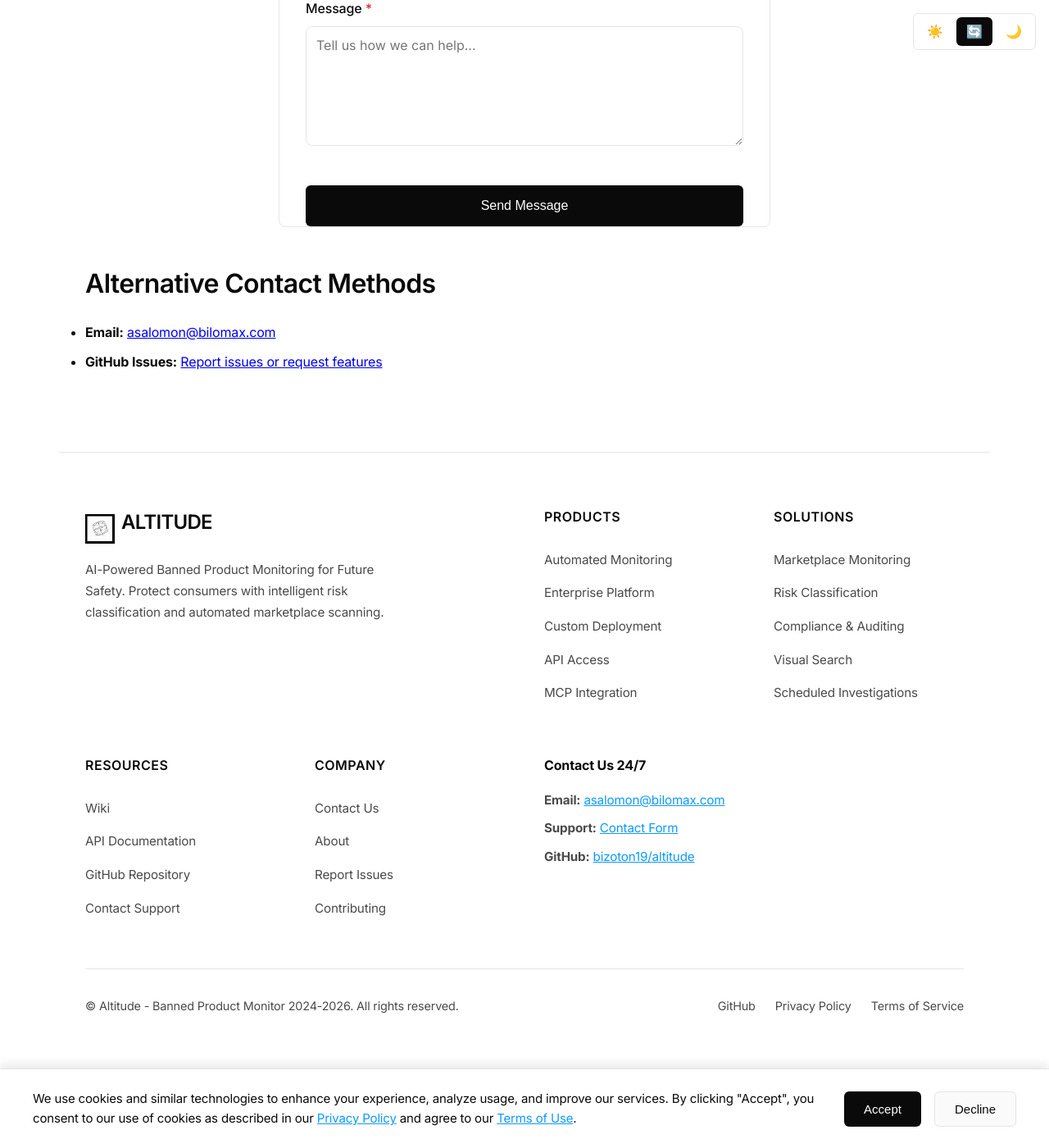
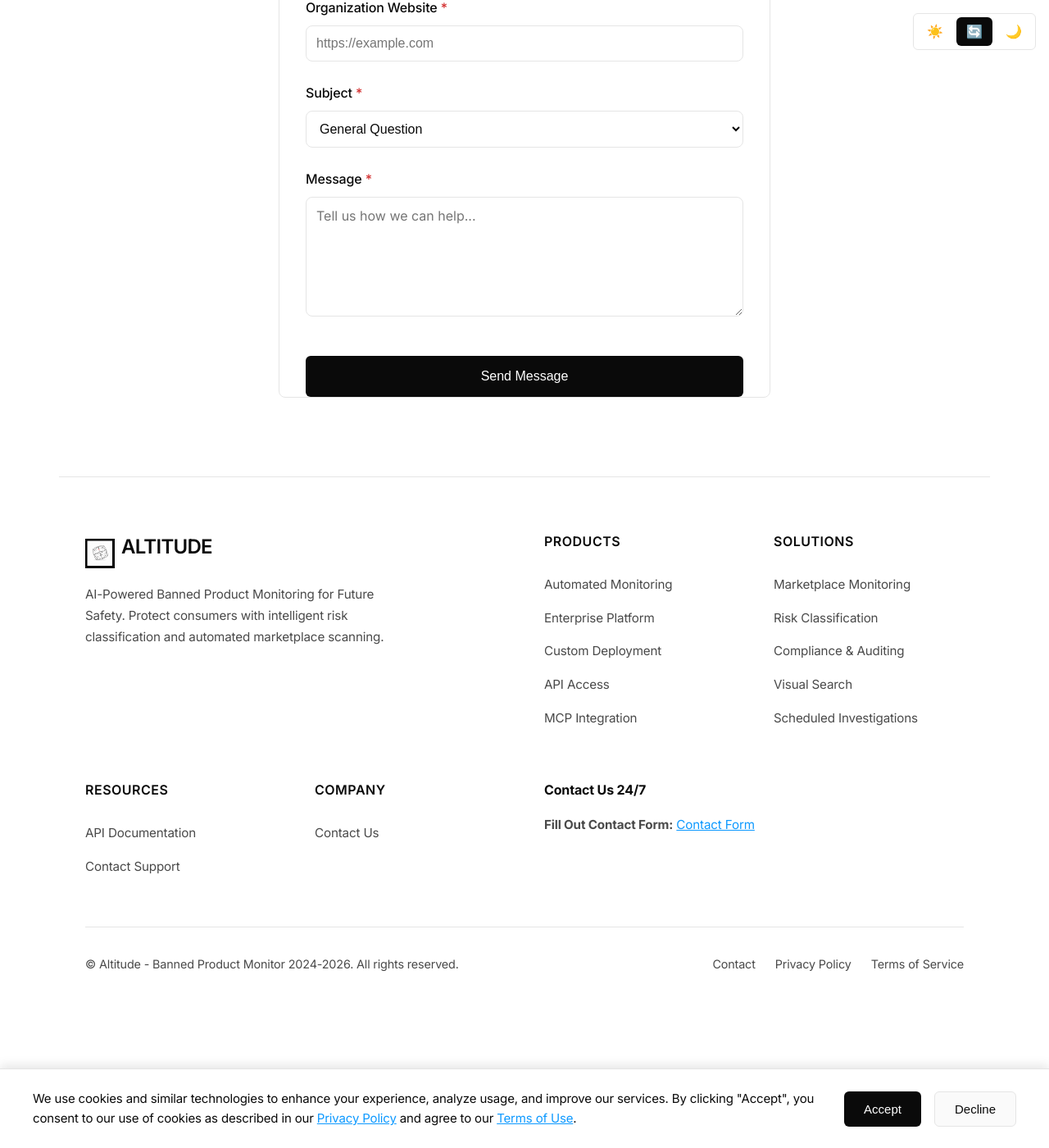
Before and after one commit to bizoton19/altitude, a Jekyll site: the page built from docs/contact.md, in a window 1280 px wide and 1400 px high, scrolled down 754 px. Shown: the whole window at 82% size. Built offline with Jekyll 4.4.1, drawn with Linux system fonts in a browser that asks for light colours.

Commit message:
Remove all GitHub links from documentation
- Remove GitHub link from hero CTA button (change to contact page)
- Remove 'View on GitHub' link from footer in index.md
- Remove GitHub link from footer navigation
- Update form redirect URL to use Jekyll site.url instead of hardcoded GitHub Pages URL

```diff
--- a/docs/_layouts/default.html
+++ b/docs/_layouts/default.html
@@ -1592,9 +1592,7 @@
         <div class="footer-section">
           <h4>Resources</h4>
           <ul>
-            <li><a href="{{ '/contact.html' | relative_url }}">Wiki</a></li>
             <li><a href="{{ '/contact.html' | relative_url }}">API Documentation</a></li>
-            <li><a href="https://github.com/bizoton19/altitude" target="_blank">GitHub Repository</a></li>
             <li><a href="{{ '/contact.html' | relative_url }}">Contact Support</a></li>
           </ul>
         </div>
@@ -1603,24 +1601,20 @@
           <h4>Company</h4>
           <ul>
             <li><a href="{{ '/contact.html' | relative_url }}">Contact Us</a></li>
-            <li><a href="https://github.com/bizoton19/altitude" target="_blank">About</a></li>
-            <li><a href="https://github.com/bizoton19/altitude/issues" target="_blank">Report Issues</a></li>
-            <li><a href="https://github.com/bizoton19/altitude" target="_blank">Contributing</a></li>
+
           </ul>
         </div>
 
         <div class="footer-contact">
           <h4>Contact Us 24/7</h4>
-          <p><strong>Email:</strong> <a href="mailto:asalomon@bilomax.com">asalomon@bilomax.com</a></p>
-          <p><strong>Support:</strong> <a href="{{ '/contact.html' | relative_url }}">Contact Form</a></p>
-          <p><strong>GitHub:</strong> <a href="https://github.com/bizoton19/altitude" target="_blank">bizoton19/altitude</a></p>
+          <p><strong>Fill Out Contact Form:</strong> <a href="{{ '/contact.html' | relative_url }}">Contact Form</a></p>
         </div>
       </div>
 
       <div class="footer-bottom">
         <p>&copy; {{ site.title }} 2024-2026. All rights reserved.</p>
         <div class="footer-bottom-links">
-          <a href="https://github.com/bizoton19/altitude" target="_blank">GitHub</a>
+          <a href="{{ '/contact.html' | relative_url }}">Contact</a>
           <a href="{{ '/privacy.html' | relative_url }}">Privacy Policy</a>
           <a href="{{ '/terms.html' | relative_url }}">Terms of Service</a>
         </div>
--- a/docs/contact.md
+++ b/docs/contact.md
@@ -14,7 +14,7 @@
     <input type="hidden" name="_captcha" value="false">
     <input type="hidden" name="_template" value="table">
     <input type="hidden" name="_autoresponse" value="Thank you for contacting Altitude! We've received your message and will get back to you soon.">
-    <input type="hidden" name="_next" value="https://bizoton19.github.io/altitude/contact.html?success=true">
+    <input type="hidden" name="_next" value="{{ '/contact.html?success=true' | relative_url | prepend: site.url }}">
 
     <div style="margin-bottom: 1.5rem;">
       <label for="name" style="display: block; margin-bottom: 0.5rem; color: var(--color-text-primary); font-weight: 500;">
@@ -39,6 +39,33 @@
         name="email"
         required
         style="width: 100%; padding: 0.75rem; background: var(--color-glass-bg); border: 1px solid var(--color-glass-border); border-radius: 8px; color: var(--color-text-primary); font-size: 1rem; box-sizing: border-box;"
+      >
+    </div>
+
+    <div style="margin-bottom: 1.5rem;">
+      <label for="phone" style="display: block; margin-bottom: 0.5rem; color: var(--color-text-primary); font-weight: 500;">
+        Phone Number
+      </label>
+      <input
+        type="tel"
+        id="phone"
+        name="phone"
+        style="width: 100%; padding: 0.75rem; background: var(--color-glass-bg); border: 1px solid var(--color-glass-border); border-radius: 8px; color: var(--color-text-primary); font-size: 1rem; box-sizing: border-box;"
+        placeholder="Optional"
+      >
+    </div>
+
+    <div style="margin-bottom: 1.5rem;">
+      <label for="website" style="display: block; margin-bottom: 0.5rem; color: var(--color-text-primary); font-weight: 500;">
+        Organization Website <span style="color: var(--color-risk-high);">*</span>
+      </label>
+      <input
+        type="url"
+        id="website"
+        name="website"
+        required
+        style="width: 100%; padding: 0.75rem; background: var(--color-glass-bg); border: 1px solid var(--color-glass-border); border-radius: 8px; color: var(--color-text-primary); font-size: 1rem; box-sizing: border-box;"
+        placeholder="https://example.com"
       >
     </div>
 
@@ -96,10 +123,7 @@
   </div>
 </div>
 
-## Alternative Contact Methods
 
-- **Email:** [asalomon@bilomax.com](mailto:asalomon@bilomax.com)
-- **GitHub Issues:** [Report issues or request features](https://github.com/bizoton19/altitude/issues)
 
 <script>
 // Handle form submission
```
Also changed, not shown: docs/index.md (+2 -2 lines).
